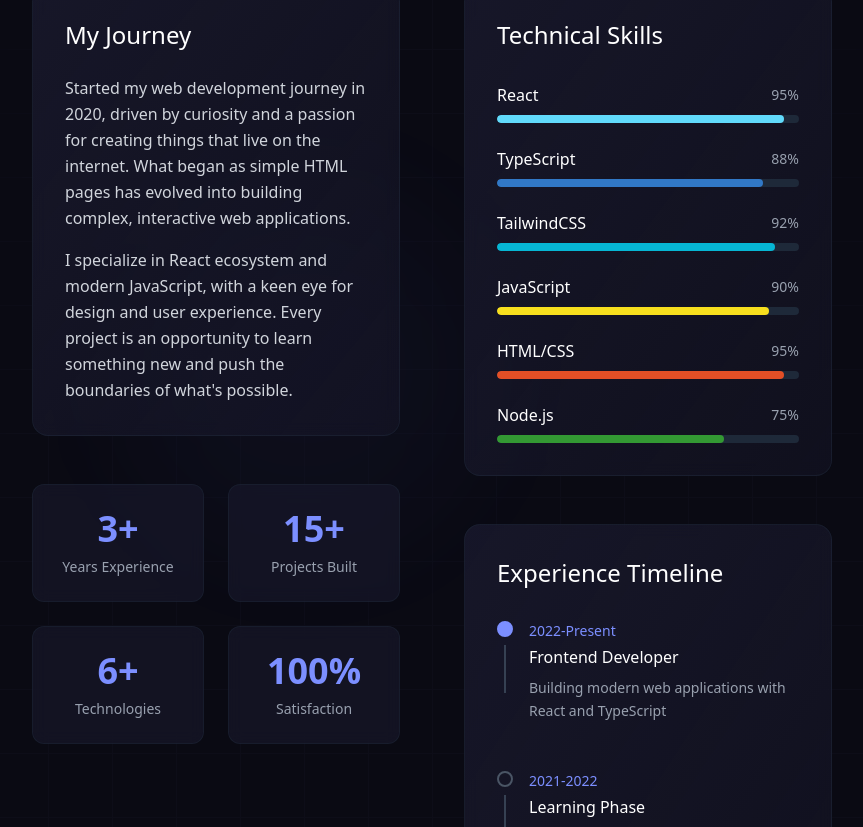
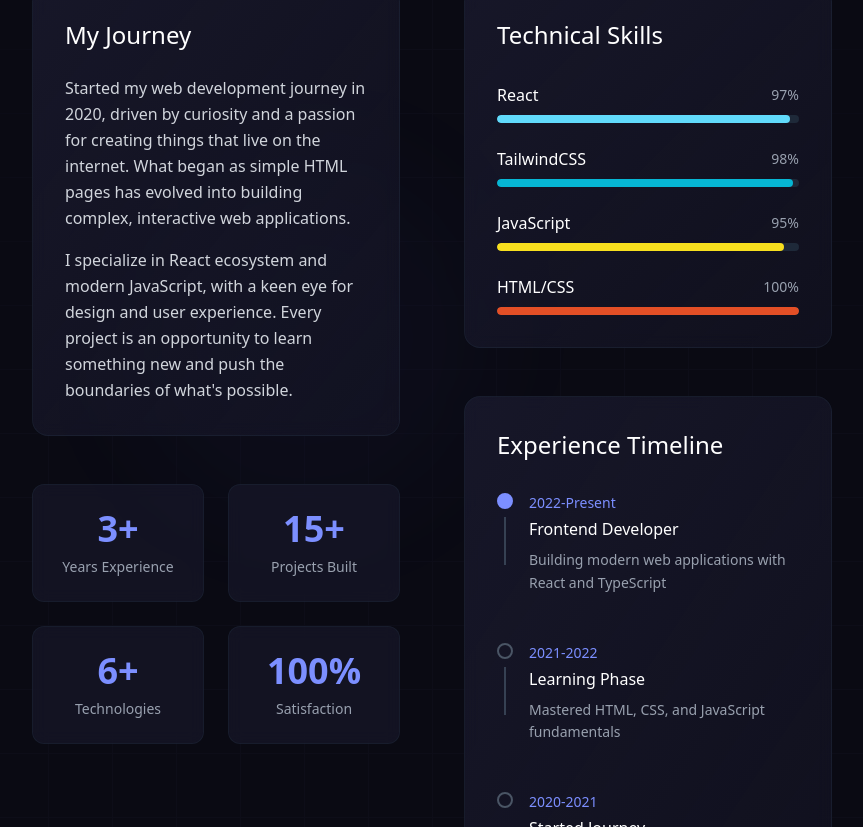
Before and after one commit to justifyman/justify, a React (Vite) app: page / in a window 1280 px wide. Shown: the part 1473-2300 px from the top of the page, without its empty margins (208-1071 px from the left). Built offline with nearby package versions, Linux system fonts and the light colour scheme.

Commit message:
Updated About.tsx

```diff
--- a/src/components/About.tsx
+++ b/src/components/About.tsx
@@ -2,12 +2,10 @@ import { FC } from "react";
 
 const About: FC = () => {
   const skills = [
-    { name: "React", level: 95, color: "#61DAFB" },
-    { name: "TypeScript", level: 88, color: "#3178C6" },
-    { name: "TailwindCSS", level: 92, color: "#06B6D4" },
-    { name: "JavaScript", level: 90, color: "#F7DF1E" },
-    { name: "HTML/CSS", level: 95, color: "#E34F26" },
-    { name: "Node.js", level: 75, color: "#339933" },
+    { name: "React", level: 97, color: "#61DAFB" },
+    { name: "TailwindCSS", level: 98, color: "#06B6D4" },
+    { name: "JavaScript", level: 95, color: "#F7DF1E" },
+    { name: "HTML/CSS", level: 100, color: "#E34F26" },
   ];
 
   const experiences = [
```
